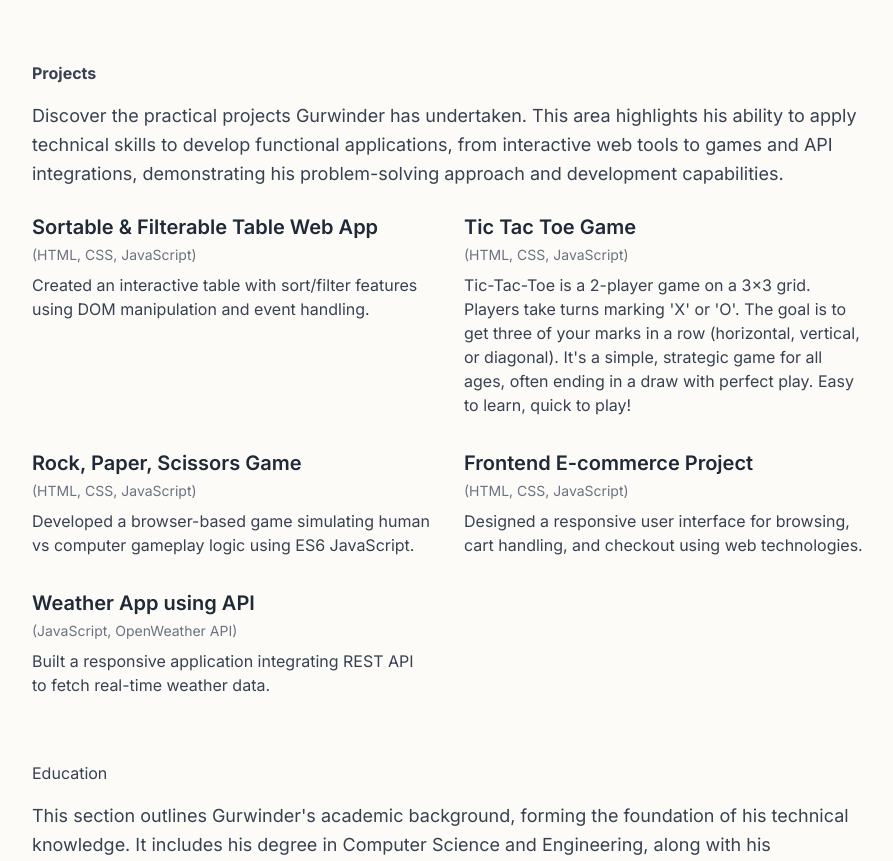
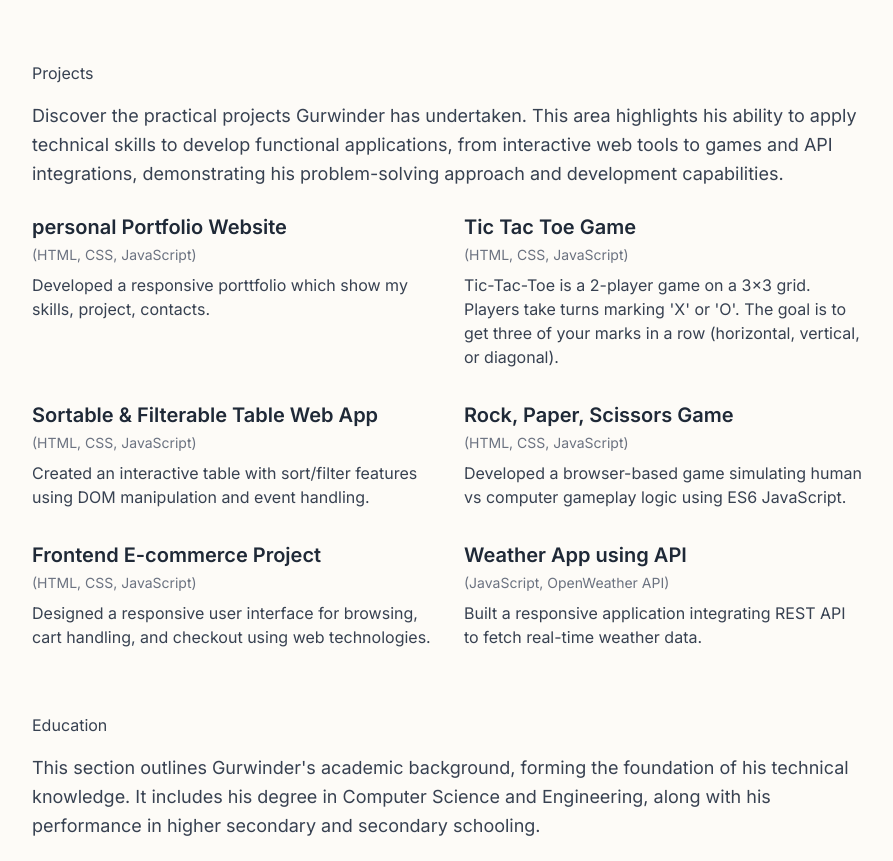
Before and after one commit to gurwinderdeveloper/gurwinderportfolio, a plain HTML site: page index.html in a window 1280 px wide. Shown: the part 1827-2688 px from the top of the page, without its empty margins (192-1085 px from the left). Drawn offline with nearby package versions, Linux system fonts and the light colour scheme.

Commit message:
Update index.html

```diff
--- a/index.html
+++ b/index.html
@@ -209,21 +209,32 @@
         </section>
 
         <section id="projects">
-            <h2 class="section-title"> <strong>Projects</strong></h2>
+            <h2 class="section-title">Projects</h2>
             <p class="mt-4 text-lg text-gray-700 leading-relaxed">
                 Discover the practical projects Gurwinder has undertaken. This area highlights his ability to apply technical skills to develop functional applications, from interactive web tools to games and API integrations, demonstrating his problem-solving approach and development capabilities.
             </p>
             <div class="mt-6 grid grid-cols-1 md:grid-cols-2 gap-8">
+
+                <div class="card">
+                    <h3 class="text-xl font-semibold text-gray-800 mb-1">personal Portfolio Website</h3>
+                    <p class="text-sm text-gray-500 mb-2">(HTML, CSS, JavaScript)</p>
+                    <p class="text-gray-700">Developed a responsive porttfolio which show my skills, project, contacts.</p>
+                </div>
+
+                <div class="card">
+                    <h3 class="text-xl font-semibold text-gray-800 mb-1"><a href="https://gurwinderdeveloper.github.io/Tic-Toc-Toe.game/"></a>Tic Tac Toe Game</h3>
+                    <p class="text-sm text-gray-500 mb-2">(HTML, CSS, JavaScript)</p>
+                    <p class="text-gray-700">Tic-Tac-Toe is a 2-player game on a 3×3 grid. Players take turns marking 'X' or 'O'. The goal is to get three of your marks in a row (horizontal, vertical, or diagonal).</p>
+                </div>
+
                 <div class="card">
                     <h3 class="text-xl font-semibold text-gray-800 mb-1">Sortable & Filterable Table Web App</h3>
                     <p class="text-sm text-gray-500 mb-2">(HTML, CSS, JavaScript)</p>
                     <p class="text-gray-700">Created an interactive table with sort/filter features using DOM manipulation and event handling.</p>
                 </div>
-                <div class="card">
-                    <h3 class="text-xl font-semibold text-gray-800 mb-1"><a link="https://gurwinderdeveloper.github.io/Tic-Toc-Toe.game/">Tic Tac Toe Game</a></h3>
-                    <p class="text-sm text-gray-500 mb-2">(HTML, CSS, JavaScript)</p>
-                    <p class="text-gray-700">Tic-Tac-Toe is a 2-player game on a 3×3 grid. Players take turns marking 'X' or 'O'. The goal is to get three of your marks in a row (horizontal, vertical, or diagonal). It's a simple, strategic game for all ages, often ending in a draw with perfect play. Easy to learn, quick to play!</p>
-                </div>
+
+
+
                 <div class="card">
                     <h3 class="text-xl font-semibold text-gray-800 mb-1">Rock, Paper, Scissors Game</h3>
                     <p class="text-sm text-gray-500 mb-2">(HTML, CSS, JavaScript)</p>
```
